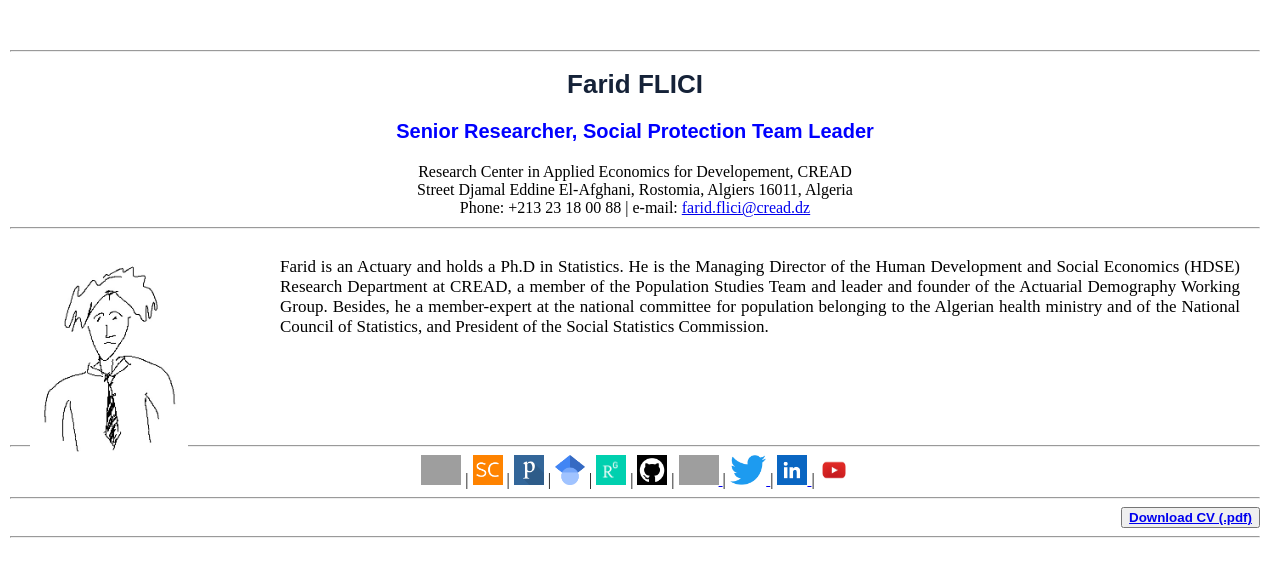
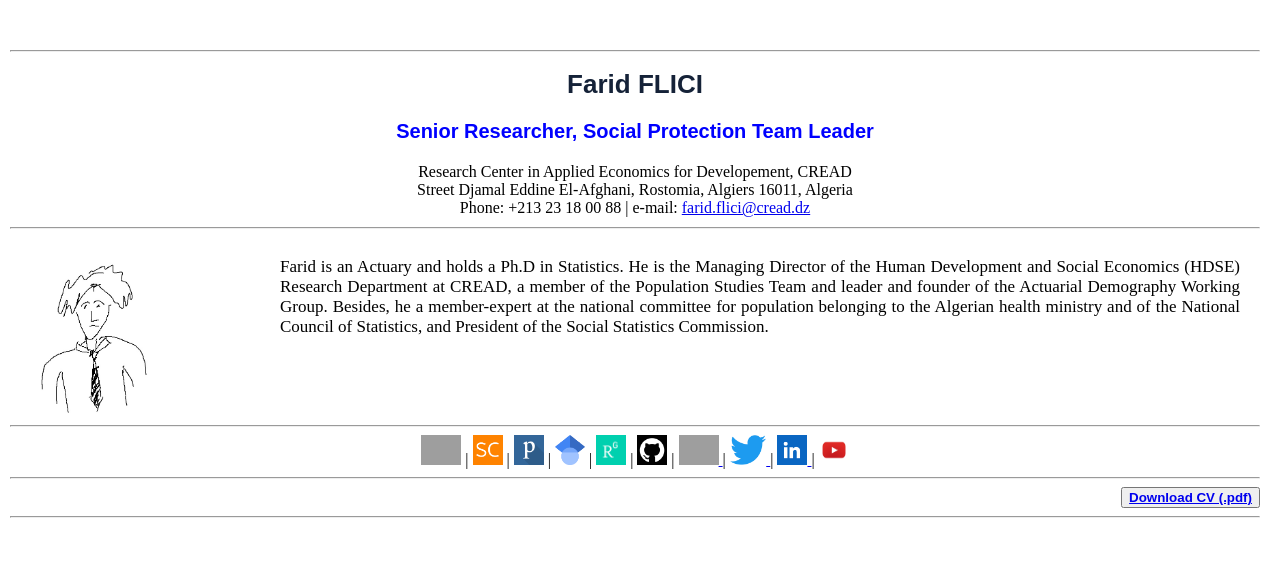
Before and after one commit to Farid-FLICI/farid-flici.github.io, a Jekyll site: the page researchername.html, which Jekyll copies as it is, in a window 1280 px wide. Shown: the top 577 px of the page. Built offline with Jekyll 4.4.1, drawn with Linux system fonts in a browser that asks for light colours; grey boxes are pictures that could not be loaded.

Commit message:
Update researchername.html

```diff
--- a/researchername.html
+++ b/researchername.html
@@ -14,7 +14,7 @@ h3{              font-family: sans-serif; font-size: 20px; font-weight: bold ; t
 h4{              font-family: sans-serif; font-size: 18px; font-weight: bold ; text-align: center     }
 
 * {  box-sizing: border-box;}
-.column {  float: left;  padding: 10px;  height: 200px;}
+.column {  float: left;  padding: 10px;  height: 180px;}
 .left { width: 20%;}
 .right {  width: 80%;}
 .row:after {  content: "";  display: table;  clear: both;}
@@ -36,7 +36,7 @@ Phone: +213 23 18 00 88 |  e-mail: <a href="farid.flici@cread.dz" > farid.flici@
 <hr>
  <div class="row">
  <div class="column left" style="background-color:#white;">
-<p><img src="/pic_mister_researcher.jpg", height= "200" alt=" " style="float: left;"/></p>
+<p><img src="/pic_mister_researcher.jpg", height= "160" alt=" " style="float: left;"/></p>
   </div>
   <div class="column right" style="background-color:white;">
  <p> Farid is an Actuary and holds a Ph.D in Statistics. He is the Managing Director of the Human Development and Social Economics (HDSE) Research Department at CREAD,
```
